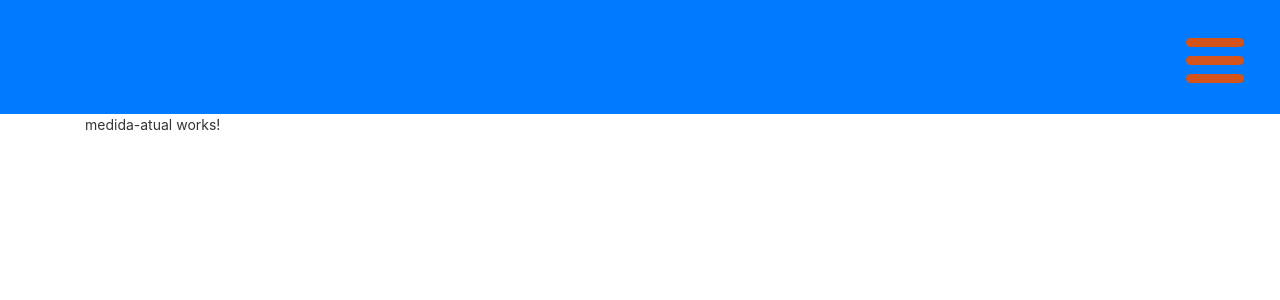
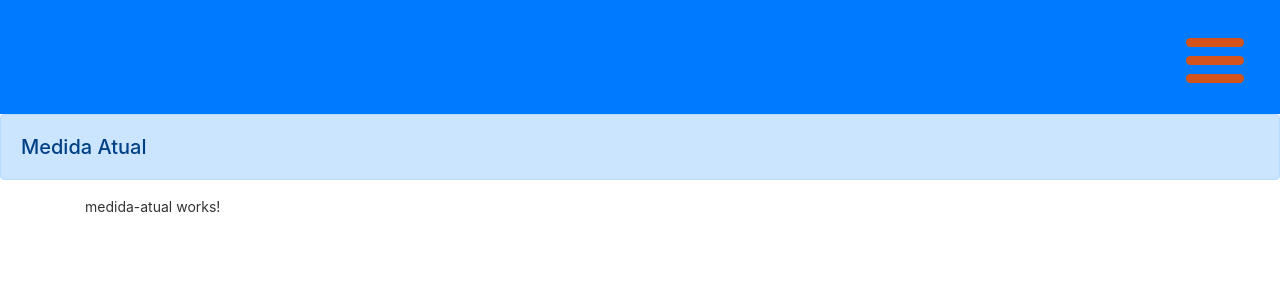
Before and after one commit to lucianoortizsilva/medida-corporal, an Angular app: page / in a window 1280 px wide. Shown: the top 300 px of the page. Built offline with nearby package versions, Linux system fonts and the light colour scheme.

Commit message:
Adicionando barra de titulo

```diff
--- a/src/app/cabecalho/cabecalho.component.html
+++ b/src/app/cabecalho/cabecalho.component.html
@@ -1,6 +1,6 @@
 <nav class="navbar navbar-dark bg-primary">
 
-  <div class="hamburguer-icone" (click)="onclickMenu()">
+  <div class="hamburguer-icone" (click)="redimensionarMenu()">
     <span></span>
     <span></span>
     <span></span>
@@ -36,3 +36,13 @@
   </div>
 
 </nav>
+
+<div class="container-fluid alert alert-primary" role="alert">
+  <div class="row">
+    <div class="col-12 mt-2">
+      <h5>
+        <span>{{ titulo }}</span>
+      </h5>
+    </div>
+  </div>
+</div>
--- a/src/app/cabecalho/cabecalho.component.ts
+++ b/src/app/cabecalho/cabecalho.component.ts
@@ -9,6 +9,7 @@ import { Pagina } from '../model';
 export class CabecalhoComponent implements OnInit {
 
   exibirMenu = false;
+  titulo = 'Medida Atual';
 
   @Output() paginaSelecionadaEventEmitter = new EventEmitter<Pagina>();
 
@@ -16,7 +17,7 @@ export class CabecalhoComponent implements OnInit {
 
   ngOnInit(){}
 
-  public onclickMenu(): void {
+  redimensionarMenu(): void {
     const element = this.elementRef.nativeElement.querySelector('.hamburguer-icone');
     this.exibirMenu = !this.exibirMenu;
     if (this.exibirMenu) {
@@ -28,6 +29,22 @@ export class CabecalhoComponent implements OnInit {
 
   selecionarPagina(paginaSelecionada: any): void {
     this.paginaSelecionadaEventEmitter.emit(paginaSelecionada);
+    this.redimensionarMenu();
+    this.setTitulo(paginaSelecionada);
+  }
+
+  setTitulo(paginaSelecionada: Pagina): void {
+    switch (paginaSelecionada) {
+      case Pagina.medida_cadastro:
+        this.titulo = 'Cadastrar Medida';
+      break;
+      case Pagina.medida_progresso:
+        this.titulo = 'Progresso';
+      break;
+      default:
+        this.titulo = 'Medida Atual';
+      break;
+    }
   }
 
 }
```
